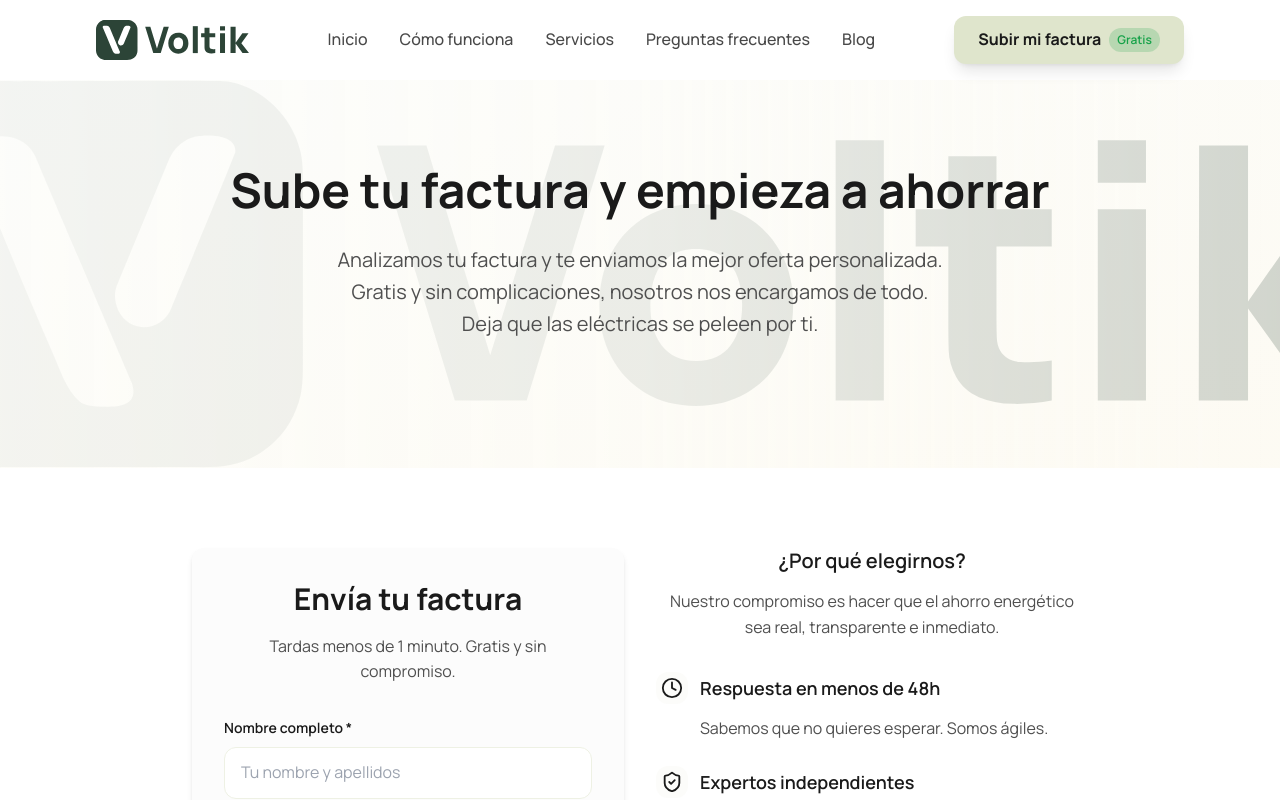
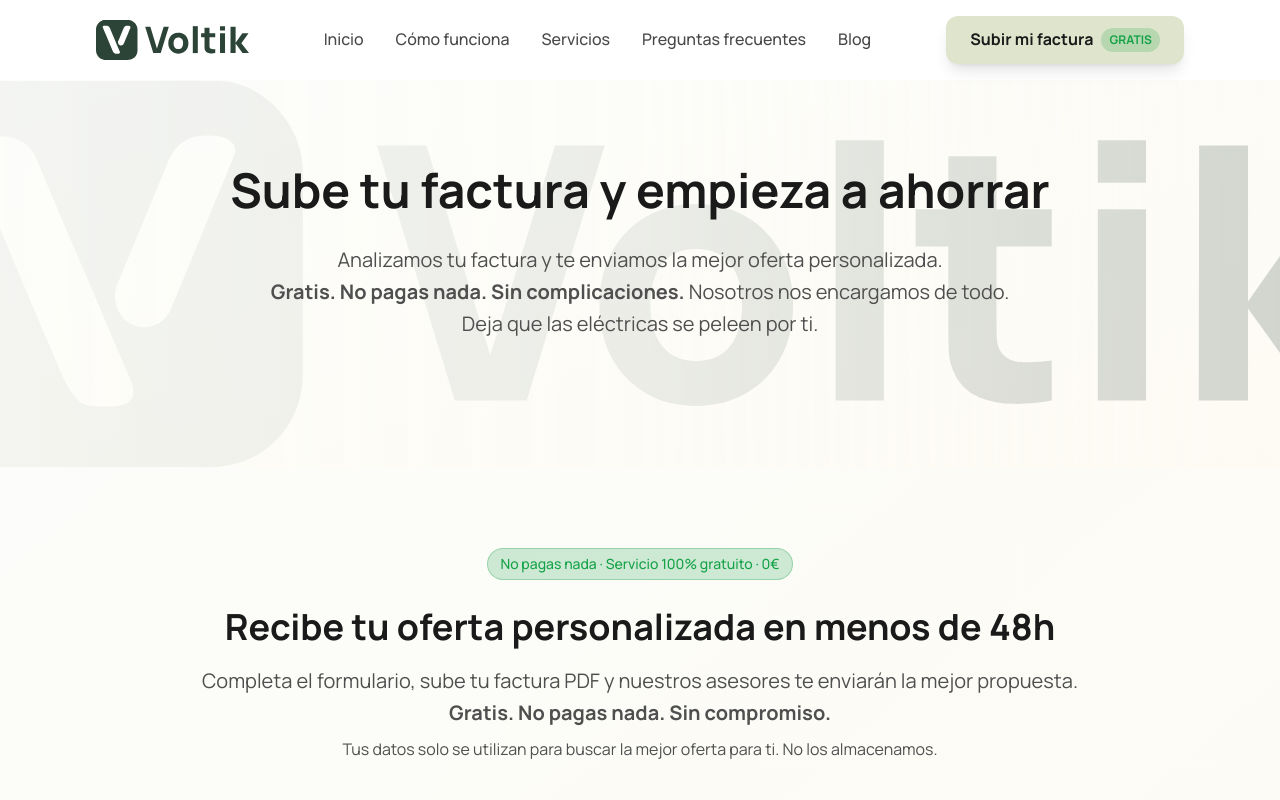
Before and after one commit to Medu-coder/voltik.es, a React (Vite) app: page /formulario in a window 1280 px wide. Shown: the top 800 px of the page. Built offline with nearby package versions, Linux system fonts and the light colour scheme.

Commit message:
ajustes gratuito

```diff
--- a/src/components/layout/Header.tsx
+++ b/src/components/layout/Header.tsx
@@ -152,8 +152,8 @@ export default function Header() {
             <VoltikButton variant="voltik" size="md" asChild>
               <a href="/formulario" className="flex items-center">
                 Subir mi factura
-                <span className="ml-2 px-2 py-0.5 text-xs rounded-full bg-voltik-success/20 text-voltik-success font-semibold">
-                  Gratis
+                <span className="ml-1 px-1.5 py-0.5 text-xs rounded-full bg-voltik-success/20 text-voltik-success font-bold md:ml-2 md:px-2">
+                  GRATIS
                 </span>
               </a>
             </VoltikButton>
--- a/src/features/home/sections/ContactForm.tsx
+++ b/src/features/home/sections/ContactForm.tsx
@@ -7,12 +7,15 @@ export default function ContactFormSection() {
     <section id="formulario" className="voltik-section bg-gradient-to-br from-primary/10 to-secondary/20">
       <div className="voltik-container">
         <div className="text-center max-w-4xl mx-auto mb-12">
+          <div className="inline-flex items-center px-3 py-1 rounded-full bg-voltik-success/20 border border-voltik-success/30 text-voltik-success text-sm font-medium mb-4">
+            No pagas nada · Servicio 100% gratuito · 0€
+          </div>
           <h2 className="text-3xl md:text-4xl font-bold text-foreground mb-4 text-center">
             Recibe tu oferta personalizada en menos de 48h
           </h2>
           <p className="text-xl text-muted-foreground">
-            Completa el formulario, sube tu factura PDF y nuestros asesores te enviarán la mejor propuesta.<br />
-            Gratis y sin compromiso.
+            Completa el formulario, sube tu factura PDF y nuestros asesores te enviarán la mejor propuesta gratis.<br />
+            <strong>No pagas nada. Sin compromiso.</strong>
           </p>
           <p className="text-md text-muted-foreground mt-2">
             Tus datos solo se utilizan para buscar la mejor oferta para ti. No los almacenamos.
--- a/src/features/home/sections/Hero.tsx
+++ b/src/features/home/sections/Hero.tsx
@@ -40,14 +40,16 @@ export default function Hero() {
             />
             </div>
 
-            <h1 className="text-3xl md:text-4xl lg:text-5xl font-bold text-foreground leading-tight mb-6">
-              Tu asesor energético de confianza para que empieces a ahorrar hoy
-            </h1>
+            <div className="mb-6">
+              <h1 className="text-3xl md:text-4xl lg:text-5xl font-bold text-foreground leading-tight mb-6">
+                Tu asesor energético de confianza para que empieces a ahorrar hoy
+              </h1>
+            </div>
 
             <p className="text-lg md:text-2xl text-foreground mb-8 lg:max-w-2xl mx-auto lg:mx-0">
               Servicios de eficiencia energética<br />
               Sube tu factura de luz y recibe la mejor oferta<br />
-              Sin compromiso y con <a href="/como-funciona" className="text-foreground hover:text-foreground underline hover:no-underline transition-colors">oferta de ahorro personalizada en menos de 48&nbsp;horas</a>.
+              Sin compromiso, totalmente gratis y con <a href="/como-funciona" className="text-foreground hover:text-foreground underline hover:no-underline transition-colors">oferta de ahorro personalizada en menos de 48&nbsp;horas</a>.
             </p>
 
             <div className="flex flex-col items-center sm:items-start gap-2">
@@ -59,8 +61,8 @@ export default function Hero() {
                       <ArrowRight size={20} className="ml-2 transition-transform group-hover:translate-x-1" />
                     </a>
                   </VoltikButton>
-                  <span className="text-xs text-muted-foreground uppercase tracking-wide text-center">
-                    *Gratis y en menos de 1 minuto
+                  <span className="text-sm text-voltik-success font-bold uppercase tracking-wide text-center">
+                    100% GRATIS - SIN COSTE - 0€
                   </span>
                 </div>
                 <VoltikButton variant="ghost" size="lg" className="bg-background/60 hover:bg-background/80 min-h-[48px] min-w-[180px]" asChild>
--- a/src/features/home/sections/SolutionSection.tsx
+++ b/src/features/home/sections/SolutionSection.tsx
@@ -20,12 +20,13 @@ export default function SolutionSection() {
             className="voltik-card bg-background relative overflow-hidden"
           >
             <div className="absolute inset-y-0 right-0 w-1/3 bg-primary/10 blur-2xl" aria-hidden />
-            <div className="inline-flex items-center px-3 py-1 rounded-full bg-primary/20 text-primary-foreground text-sm font-medium mb-6">
+            <div className="inline-flex items-center px-3 py-1 rounded-full bg-primary/20 text-primary-foreground text-sm font-medium mb-4">
               La solución Voltik
             </div>
             <h3 className="text-2xl md:text-3xl font-semibold text-foreground mb-8 text-center">
               <a href="/como-funciona" className="text-foreground hover:text-primary underline hover:no-underline">Analizamos tu factura</a> y te enviamos la mejor oferta.<br />
-              Gratis y sin complicaciones, nosotros nos encargamos de todo.<br />
+              Gratis. Sin coste. Sin compromiso. <br />
+              Nosotros nos encargamos de todo.<br />
               Deja que las eléctricas se peleen por ti.
             </h3>
 
--- a/src/pages/como-funciona/ComoFunciona.tsx
+++ b/src/pages/como-funciona/ComoFunciona.tsx
@@ -20,7 +20,7 @@ const ComoFuncionaPage = () => {
           'Sube un PDF o una foto de tu factura',
           'No almacenamos tus datos',
           'Datos protegidos por RGPD',
-        'Gratis y sin compromiso'
+          'Todo 100% gratis: no pasas nada'
         ]
     },
     {
@@ -42,7 +42,7 @@ const ComoFuncionaPage = () => {
           'Propuesta personalizada en 48h',
           'Informe detallado de ahorro',
           'Tú tienes la última palabra',
-        'Solo tienes que aceptar la oferta'
+          'Todo 100% gratis: no pasas nada'
         ]
     },
   ]
@@ -60,8 +60,8 @@ const ComoFuncionaPage = () => {
     },
     {
       icon: CheckCircle2,
-      title: 'Sin compromiso',
-      description: 'Analizamos tu factura gratis y te envíamos las mejores ofertas. Tú decides si quieres comenzar a ahorrar.'
+      title: 'Sin compromiso y gratis',
+      description: 'Analizamos tu factura gratis y te envíamos las mejores ofertas. Sin coste alguno. Tú decides si quieres comenzar a ahorrar.'
     }
   ]
 
@@ -183,7 +183,7 @@ const ComoFuncionaPage = () => {
               </h2>
               <p className="text-lg text-muted-foreground mb-8">
                 Sube tu factura y recibe tu propuesta personalizada en menos de 48h.<br />
-                Gratis y sin compromiso.
+                <strong>Totalmente gratis y sin compromiso.</strong>
               </p>
               <VoltikButton variant="voltik" size="lg" asChild>
                 <a href="/formulario" className="group">
--- a/src/pages/formulario/Formulario.tsx
+++ b/src/pages/formulario/Formulario.tsx
@@ -41,7 +41,7 @@ const FormularioPage = () => {
               </h1>
               <p className="text-lg md:text-xl text-muted-foreground mb-8">
                 Analizamos tu factura y te enviamos la mejor oferta personalizada.<br />
-                Gratis y sin complicaciones, nosotros nos encargamos de todo.<br />
+                <strong>Gratis. No pagas nada. Sin complicaciones.</strong> Nosotros nos encargamos de todo.<br />
                 Deja que las eléctricas se peleen por ti.
               </p>
             </div>
@@ -49,12 +49,30 @@ const FormularioPage = () => {
         </section>
 
         {/* Form */}
-        <section id="formulario" className="voltik-section">
+        <section id="formulario" className="voltik-section bg-gradient-to-br from-primary/10 to-secondary/20">
           <div className="voltik-container">
+            <div className="text-center max-w-4xl mx-auto mb-12">
+              <div className="inline-flex items-center px-3 py-1 rounded-full bg-voltik-success/20 border border-voltik-success/30 text-voltik-success text-sm font-medium mb-6">
+                No pagas nada · Servicio 100% gratuito · 0€
+              </div>
+              <h2 className="text-3xl md:text-4xl font-bold text-foreground mb-4 text-center">
+                Recibe tu oferta personalizada en menos de 48h
+              </h2>
+              <p className="text-xl text-muted-foreground">
+                Completa el formulario, sube tu factura PDF y nuestros asesores te enviarán la mejor propuesta.<br />
+                <strong>Gratis. No pagas nada. Sin compromiso.</strong>
+              </p>
+              <p className="text-md text-muted-foreground mt-2">
+                Tus datos solo se utilizan para buscar la mejor oferta para ti. No los almacenamos.
+              </p>
+            </div>
             <div className="max-w-4xl mx-auto">
               <div className="grid gap-8 lg:grid-cols-2 items-start">
                 {/* Formulario */}
-                <ContactForm />
+                <ContactForm
+                  showTitle={false}
+                  className="bg-background/95"
+                />
 
                 {/* Benefits */}
                 <div className="space-y-6">
--- a/src/pages/services/Services.tsx
+++ b/src/pages/services/Services.tsx
@@ -236,6 +236,9 @@ const ServicesPage = () => {
             <div className="max-w-6xl mx-auto">
               <div className="voltik-card bg-gradient-to-br from-primary/5 to-secondary/10 border border-primary/20 p-8 md:p-12">
                 <div className="text-center mb-12">
+                  <div className="inline-flex items-center px-3 py-1 rounded-full bg-voltik-success/20 border border-voltik-success/30 text-voltik-success text-sm font-medium mb-4">
+                    Servicio totalmente gratis
+                  </div>
                   <div className="flex items-center justify-center gap-3 mb-6">
                     <div className="w-8 h-8 rounded-lg bg-primary/10 flex items-center justify-center">
                       <mainService.icon size={36} className="text-text" />
@@ -388,7 +391,7 @@ const ServicesPage = () => {
               </h2>
               <p className="text-lg text-muted-foreground mb-8">
                 Sube tu factura y recibe tu propuesta personalizada en menos de 48h.<br />
-                Gratis y sin compromiso.
+                <strong>Totalmente gratis y sin compromiso.</strong>
               </p>
               <VoltikButton variant="voltik" size="lg" asChild>
                 <a href="/formulario" className="group">
```
Lines whose indentation alone changed are shown as unchanged.
